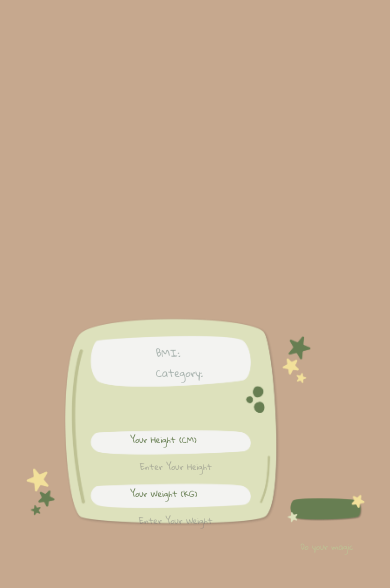
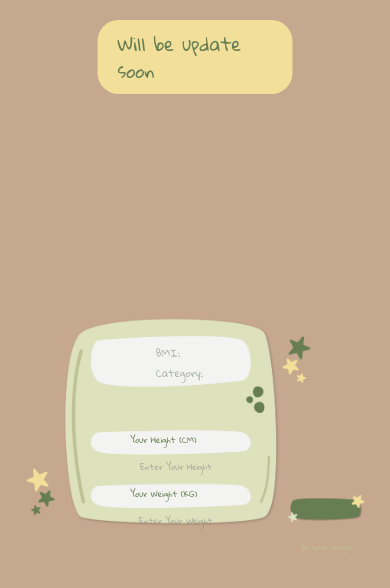
Before and after one commit to TehTarikPanas/calculator-app, an Angular app: page / in a window 390 px wide. Shown: the top 588 px of the page. Built offline with nearby package versions, Linux system fonts and the light colour scheme.

Commit message:
add update banner

```diff
--- a/src/app/bmi/bmi.component.css
+++ b/src/app/bmi/bmi.component.css
@@ -18,6 +18,20 @@ body {
   position: relative;
   padding: 10px;
   overflow: hidden;
+}
+
+.update-banner {
+  position: absolute; /* overlay on top of base image */
+  top: 20px;
+  left: 46%;
+  transform: translateX(-50%);
+  background-color: var(--color-yellow);
+  color: var(--color-dark-green);
+  padding: 10px 20px;
+  font-size: var(--paragraph-font-size-desktop);
+  font-family: var(--main-font);
+  z-index: 999;
+  border-radius: 21px;
 }
 
 .calculator-base {
@@ -102,6 +116,20 @@ body {
 
 /* Responsive - Mobile */
 @media (max-width: 480px) {
+  .update-banner {
+    position: absolute;
+    top: 20px;
+    left: 50%;
+    transform: translateX(-50%);
+    background-color: var(--color-yellow);
+    color: var(--color-dark-green);
+    padding: 10px 20px;
+    font-size: var(--paragraph-font-size-desktop);
+    font-family: var(--main-font);
+    z-index: 999;
+    border-radius: 21px;
+  }
+
   .bmi-result {
     top: 41%;
     font-size: var(--label-font-size-mobile);
--- a/src/app/bmi/bmi.component.html
+++ b/src/app/bmi/bmi.component.html
@@ -7,6 +7,8 @@
 </head>
 <body>
   <div class="container">
+    <div class="update-banner">Will be update soon</div>
+
     <div class="calculator-base">
       <img src="/assets/calculator-base.png" alt="" />
     </div>
```
